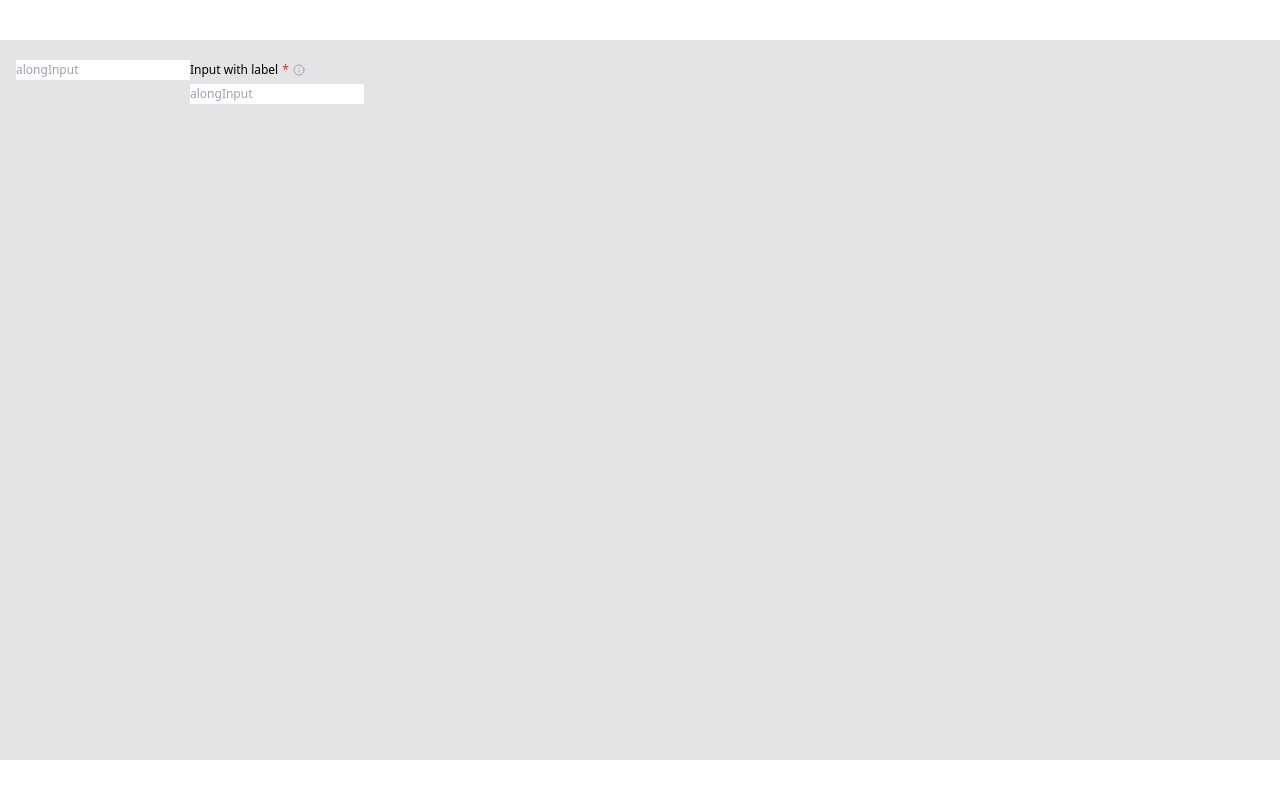
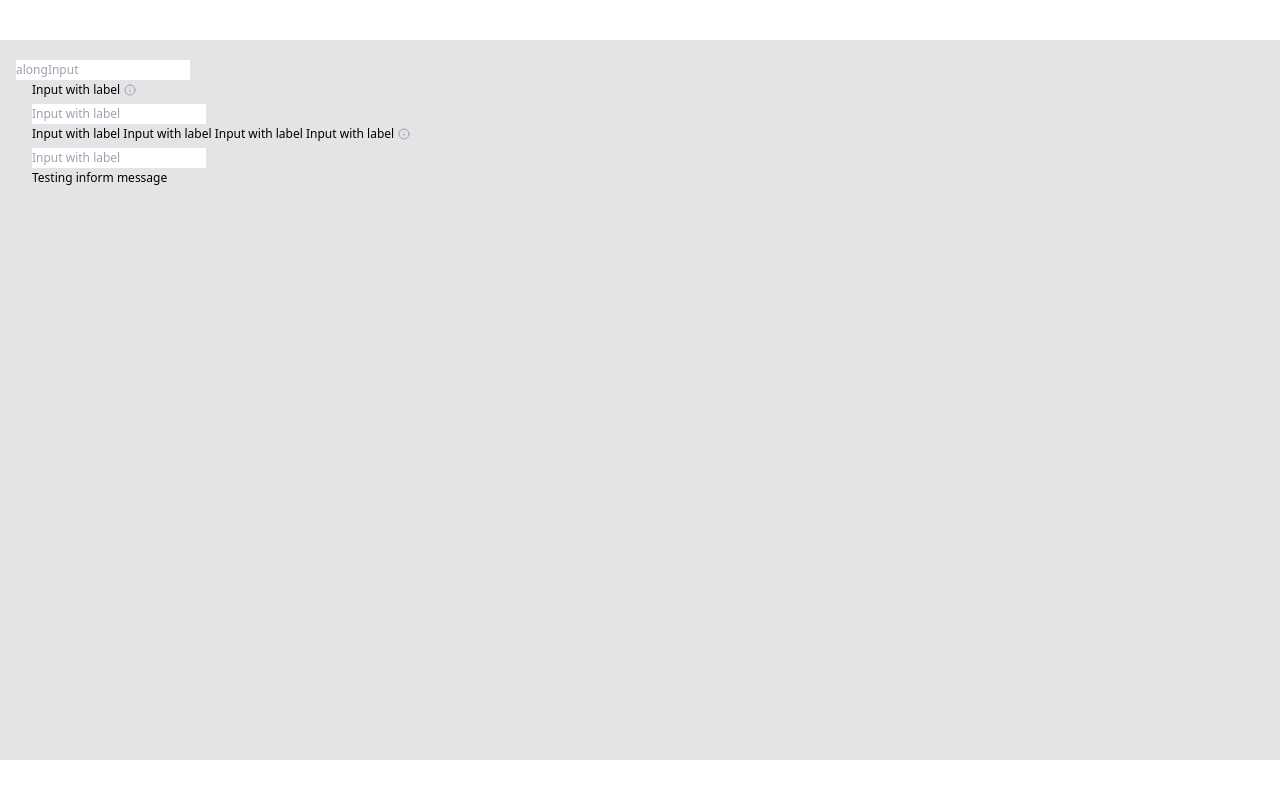
Before and after one commit to DisRachik/custom-input, a React (Vite) app: page / in a window 1280 px wide. Built offline with nearby package versions, Linux system fonts and the light colour scheme.

Commit message:
create components InputGroup, InputAnnotation and separate InputLabel from InputText

```diff
--- a/src/App.tsx
+++ b/src/App.tsx
@@ -1,7 +1,9 @@
 import { useState } from 'react';
 
+import { InputGroup } from '@/components/ui/InputGroup';
 import { InputLabel } from '@/components/ui/InputLabel';
 import { InputText } from '@/components/ui/InputText';
+import { InputAnnotation } from './components/ui/InputAnnotation';
 
 export default function App() {
   const [alongInput, setAlongInput] = useState('');
@@ -9,17 +11,34 @@ export default function App() {
 
   return (
     <main className='h-screen py-10'>
-      <div className='container h-full bg-white-dark py-4'>
+      <div className='container h-full space-x-4 bg-white-dark py-4'>
         <InputText placeholder='alongInput' value={alongInput} onChangeValue={setAlongInput} />
+
+        <InputGroup>
           <InputLabel
-          labelTitle='Input with label'
             // labelPosition='left'
             tooltipText='This is tooltip'
-          placeholder='alongInput'
+          >
+            Input with label
+          </InputLabel>
+          <InputText placeholder='Input with label' value={inputWithLabel} onChangeValue={setInputWithLabel} />
+        </InputGroup>
+        <InputGroup>
+          <InputLabel
+            htmlFor='testing'
+            // labelPosition='left'
+            tooltipText='This is tooltip'
+          >
+            Input with label Input with label Input with label Input with label
+          </InputLabel>
+          <InputText
+            id='testing'
+            placeholder='Input with label'
             value={inputWithLabel}
             onChangeValue={setInputWithLabel}
-          required
           />
+          <InputAnnotation>Testing inform message</InputAnnotation>
+        </InputGroup>
       </div>
     </main>
   );
--- /dev/null
+++ b/src/components/ui/InputAnnotation/InputAnnotation.tsx
@@ -0,0 +1,7 @@
+import type { FC } from 'react';
+
+import type { InputAnnotationProps } from './InputAnnotation.types';
+
+export const InputAnnotation: FC<InputAnnotationProps> = ({ children }) => {
+  return <p className='gap-1 text-xs/5'>{children}</p>;
+};
--- /dev/null
+++ b/src/components/ui/InputAnnotation/InputAnnotation.types.ts
@@ -0,0 +1,5 @@
+import type { ReactNode } from 'react';
+
+export interface InputAnnotationProps {
+  children?: ReactNode;
+}
--- /dev/null
+++ b/src/components/ui/InputAnnotation/index.ts
@@ -0,0 +1 @@
+export { InputAnnotation } from './InputAnnotation';
--- /dev/null
+++ b/src/components/ui/InputGroup/InputGroup.tsx
@@ -0,0 +1,9 @@
+import type { FC } from 'react';
+
+import { cn } from '@/utils/cn';
+
+import type { InputGroupProps } from './InputGroup.types';
+
+export const InputGroup: FC<InputGroupProps> = ({ direction = 'vertical', children }) => (
+  <div className={cn(direction === 'horizontal' ? 'flex items-center' : '')}>{children}</div>
+);
--- /dev/null
+++ b/src/components/ui/InputGroup/InputGroup.types.ts
@@ -0,0 +1,5 @@
+import type { PropsWithChildren } from 'react';
+
+export interface InputGroupProps extends PropsWithChildren {
+  direction?: 'vertical' | 'horizontal';
+}
--- /dev/null
+++ b/src/components/ui/InputGroup/index.ts
@@ -0,0 +1 @@
+export { InputGroup } from './InputGroup';
--- a/src/components/ui/InputLabel/InputLabel.tsx
+++ b/src/components/ui/InputLabel/InputLabel.tsx
@@ -2,28 +2,16 @@ import type { FC } from 'react';
 
 import { cn } from '@/utils/cn';
 
-import { InputText, type InputTextProps } from '@/components/ui/InputText';
 import { ToolTip } from '@/components/ui/ToolTip';
 
-interface InputLabelProps extends InputTextProps {
-  labelTitle: string;
-  labelPosition?: 'top' | 'left';
-  tooltipText?: string;
-}
+import type { InputLabelProps } from './InputLabel.types';
 
-export const InputLabel: FC<InputLabelProps> = ({
-  labelTitle,
-  labelPosition = 'top',
-  tooltipText,
-  required,
-  ...rest
-}) => (
-  <label className={cn('flex justify-between gap-1', labelPosition === 'top' && 'inline-flex flex-col')}>
+export const InputLabel: FC<InputLabelProps> = ({ position = 'top', tooltipText, children, ...rest }) => (
+  <label {...rest} className={cn('flex justify-between gap-1', position === 'left' && 'inline-flex flex-col')}>
     <span className='flex items-center gap-1 text-xs/5'>
-      {labelTitle}
-      {required ? <span className='text-red-dark'>*</span> : null}
+      {children}
+      {/* {required ? <span className='text-red-dark'>*</span> : null} */}
       {tooltipText ? <ToolTip text={tooltipText} /> : null}
     </span>
-    <InputText required={required} {...rest} />
   </label>
 );
--- a/src/components/ui/InputLabel/InputLabel.types.ts
+++ b/src/components/ui/InputLabel/InputLabel.types.ts
@@ -0,0 +1,7 @@
+import type { ComponentPropsWithoutRef } from 'react';
+
+export interface InputLabelProps extends ComponentPropsWithoutRef<'label'> {
+  position?: 'top' | 'left';
+  tooltipText?: string;
+  children: string;
+}
```
Lines whose indentation alone changed are shown as unchanged.
